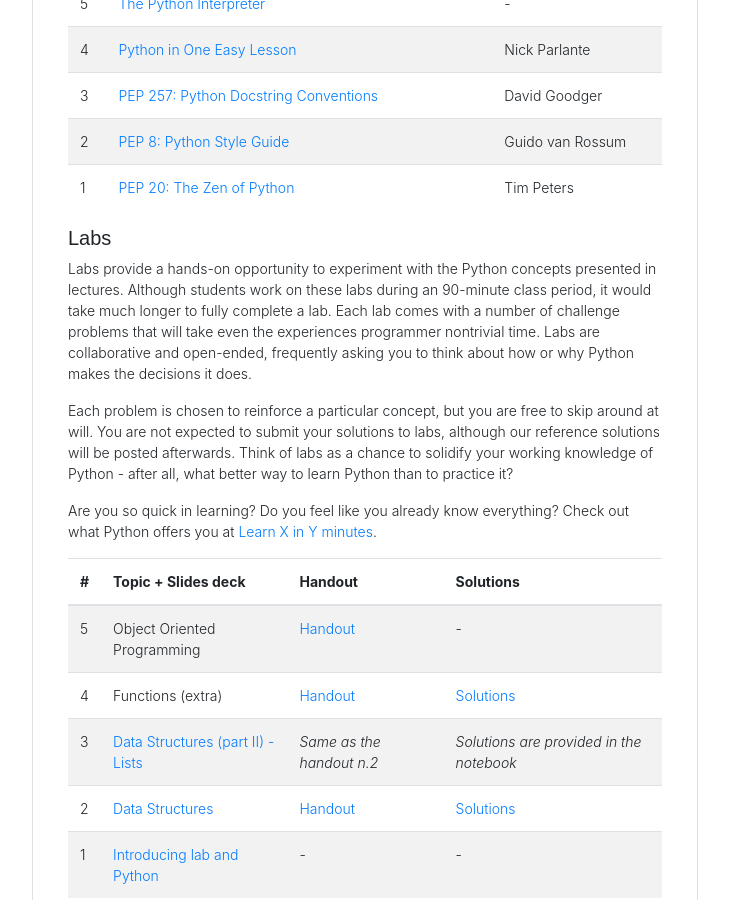
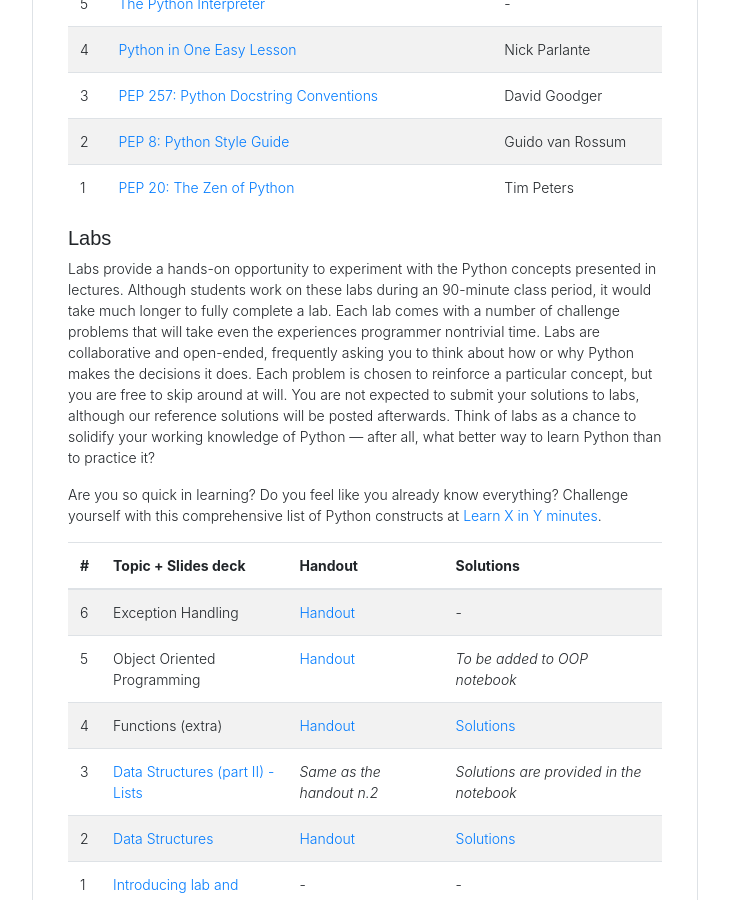
Before and after one commit to saltgz/saltgz.github.io, a Jekyll site: the page built from _posts/2019-09-17-lab-iap-info.md, in a window 1280 px wide and 900 px high, scrolled down 1071 px. Shown: the whole window, without its empty margins (227-956 px from the left). Built offline with Jekyll 4.4.1, drawn with Linux system fonts in a browser that asks for light colours; nearby versions of some CDN libraries; comment, search, counter and statistics services are not loaded; some of the changed text lies outside the part shown.

Commit message:
publishing handout for iap

```diff
--- a/_posts/2019-09-17-lab-iap-info.md
+++ b/_posts/2019-09-17-lab-iap-info.md
@@ -48,15 +49,29 @@ may be more structure in the future.
 
 ##### Labs
 
-Labs provide a hands-on opportunity to experiment with the Python concepts presented in lectures. Although students work on these labs during an 90-minute class period, it would take much longer to fully complete a lab. Each lab comes with a number of challenge problems that will take even the experiences programmer nontrivial time. Labs are collaborative and open-ended, frequently asking you to think about how or why Python makes the decisions it does.
+Labs provide a hands-on opportunity to experiment with the Python concepts
+presented in lectures.
+Although students work on these labs during an 90-minute class period, it
+would take much longer to fully complete a lab.
+Each lab comes with a number of challenge problems that will take even the
+experiences programmer nontrivial time.
+Labs are collaborative and open-ended, frequently asking you to think about
+how or why Python makes the decisions it does.
+Each problem is chosen to reinforce a particular concept, but you are free to
+skip around at will.
+You are not expected to submit your solutions to labs, although our reference
+solutions will be posted afterwards.
+Think of labs as a chance to solidify your working knowledge of Python ---
+after all, what better way to learn Python than to practice it?
 
-Each problem is chosen to reinforce a particular concept, but you are free to skip around at will. You are not expected to submit your solutions to labs, although our reference solutions will be posted afterwards. Think of labs as a chance to solidify your working knowledge of Python - after all, what better way to learn Python than to practice it?
-
-Are you so quick in learning? Do you feel like you already know everything? Check out what Python offers you at [Learn X in Y minutes](https://learnxinyminutes.com/docs/python3/).
+Are you so quick in learning? Do you feel like you already know everything?
+Challenge yourself with this comprehensive list of Python constructs at
+[Learn X in Y minutes](https://learnxinyminutes.com/docs/python3/).
 
 | #   | Topic + Slides deck                                                                               | Handout                                                                                           | Solutions                                                                                     |
 | --- | ------------------------------------------------------------------------------------------------- | ------------------------------------------------------------------------------------------------- | --------------------------------------------------------------------------------------------- |
-| 5   | Object Oriented Programming                                                                       | [Handout](https://github.com/szingaro/python-labs/blob/master/notebooks/002-oop.ipynb)            | -                                                                                             |
+| 6   | Exception Handling                                                                                | [Handout](https://github.com/szingaro/python-labs/blob/master/notebooks/003-exceptions.ipynb)     | -                                                                                             |
+| 5   | Object Oriented Programming                                                                       | [Handout](https://github.com/szingaro/python-labs/blob/master/notebooks/002-oop.ipynb)            | _To be added to OOP notebook_                                                                 |
 | 4   | Functions (extra)                                                                                 | [Handout](https://github.com/szingaro/python-labs/blob/master/notebooks/001b-functions.ipynb)     | [Solutions](https://github.com/szingaro/python-labs/blob/master/solutions/functions.py)       |
 | 3   | [Data Structures (part II) - Lists](https://www.dropbox.com/s/is63hvds29oovy1/003_Lists.pdf?dl=0) | _Same as the handout n.2_                                                                         | _Solutions are provided in the notebook_                                                      |
 | 2   | [Data Structures](https://www.dropbox.com/s/8er7r0wn9gir8b1/002_data_structure.pdf?dl=0)          | [Handout](https://github.com/szingaro/python-labs/blob/master/notebooks/001-datastructures.ipynb) | [Solutions](https://github.com/szingaro/python-labs/blob/master/solutions/data_structures.py) |
```
Also changed, not shown: other parts of _posts/2019-09-17-lab-iap-info.md (+4 -3 lines).
